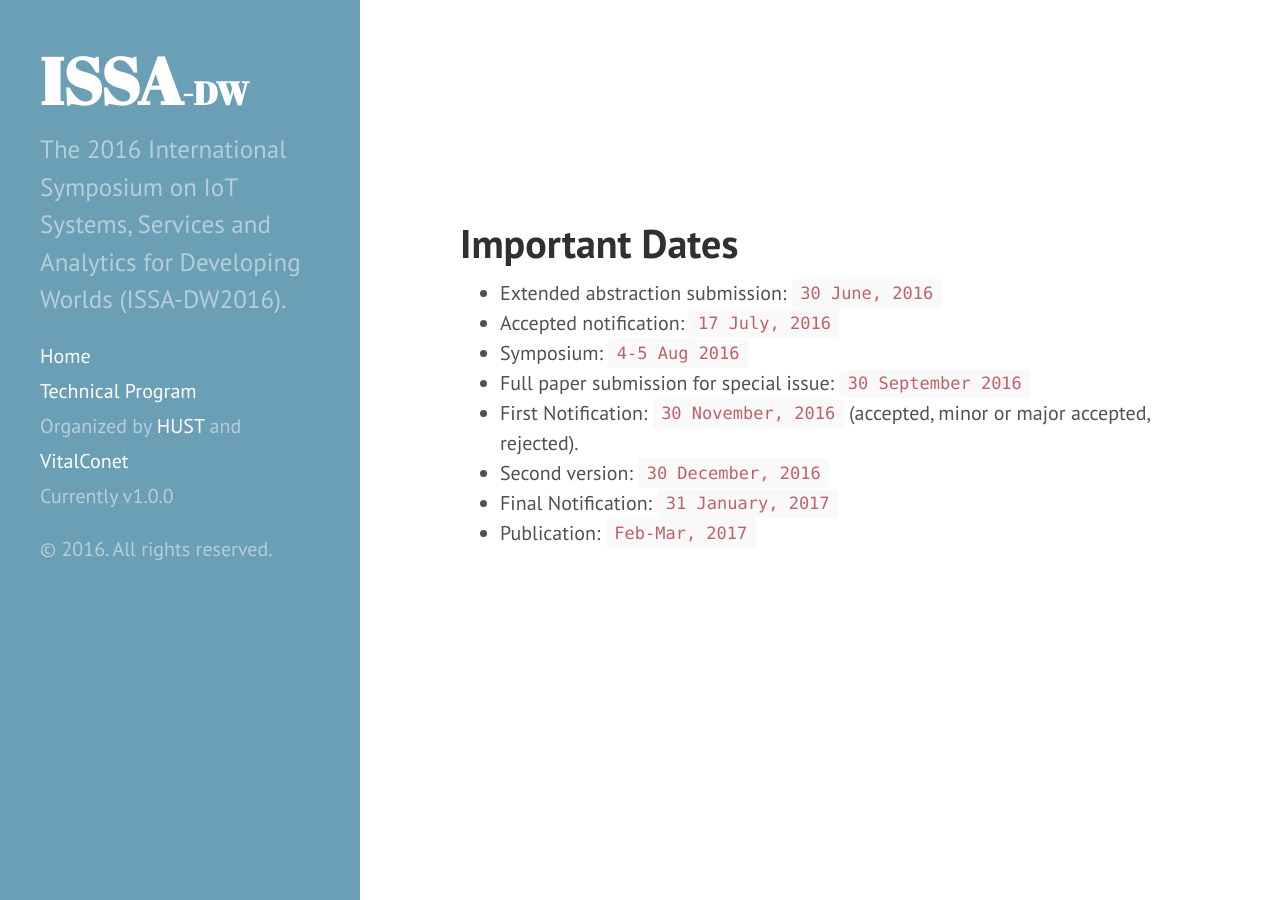
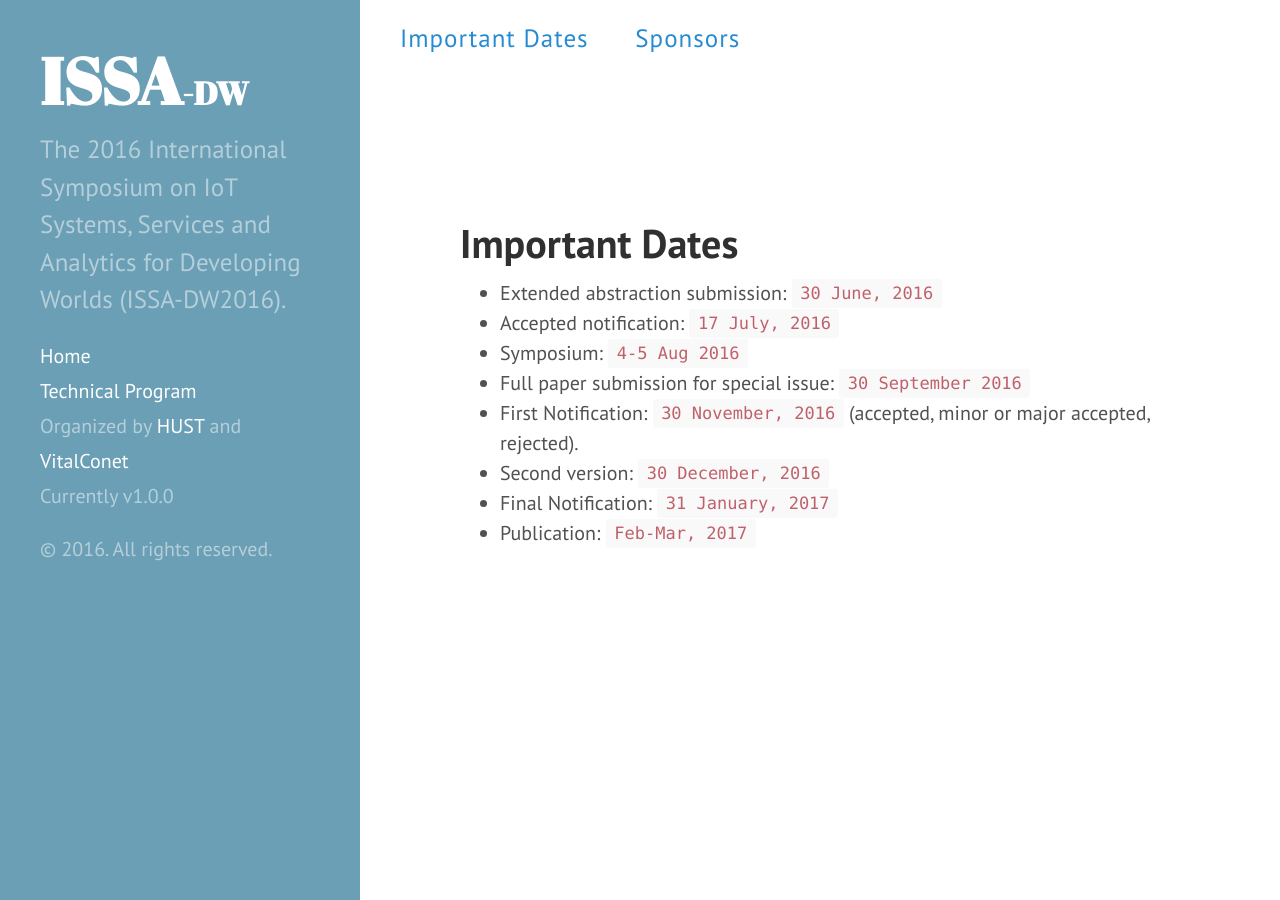
Before and after one commit to issadw/issadw.github.io, a Jekyll site: the page built from important_dates.md, in a window 1280 px wide. Built offline with Jekyll 4.4.1, drawn with Linux system fonts in a browser that asks for light colours.

Commit message:
Customize Top panel

```diff
--- a/public/css/hyde.css
+++ b/public/css/hyde.css
@@ -260,7 +260,7 @@ a.sidebar-nav-item:focus {
 
 .top .masthead nav {
   /* float: right; */
-  position: static;
+  position: relative;
   left: 19rem;
   margin-right: 40px; // @TODO: Vertically middle align
   margin-left: 40px;
```
